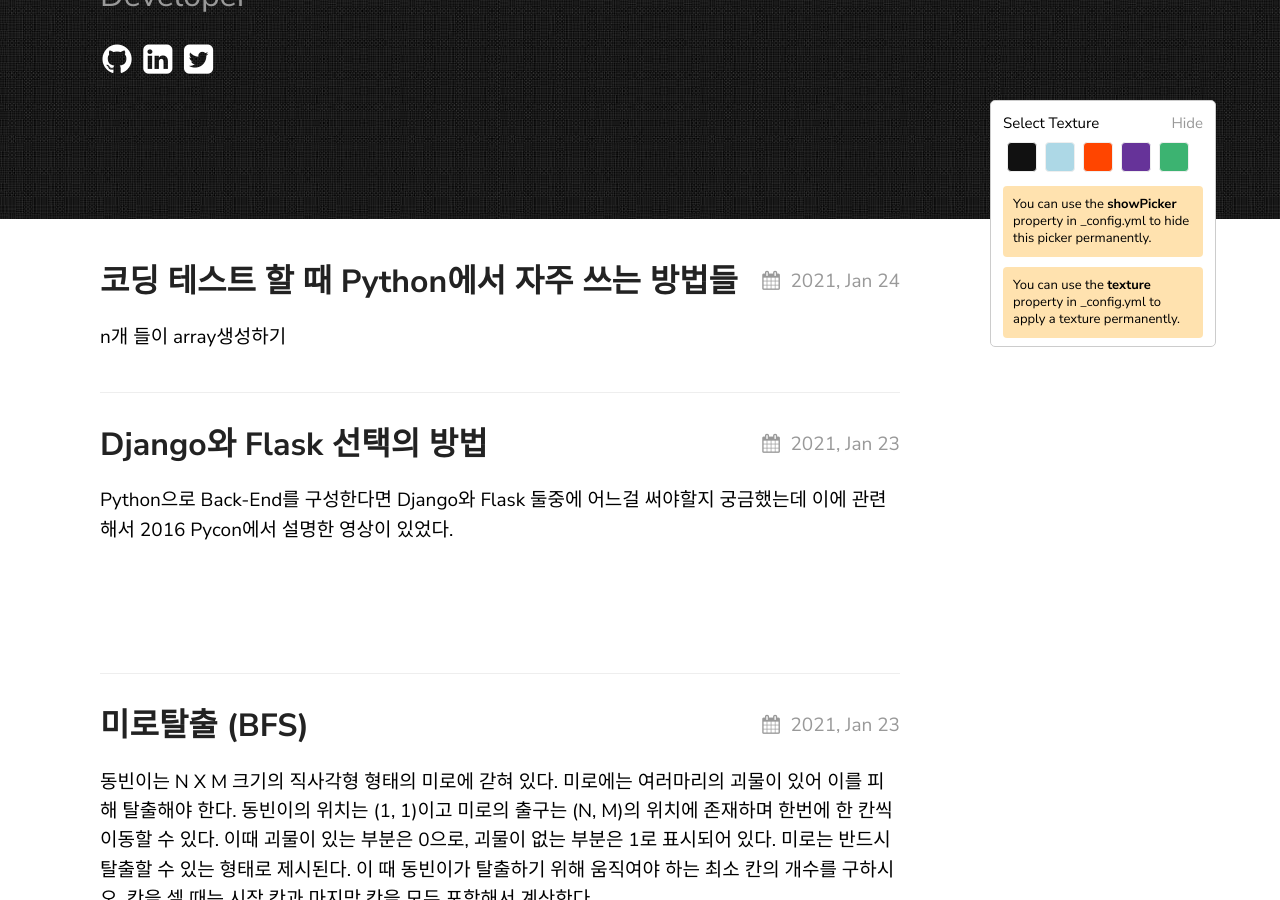
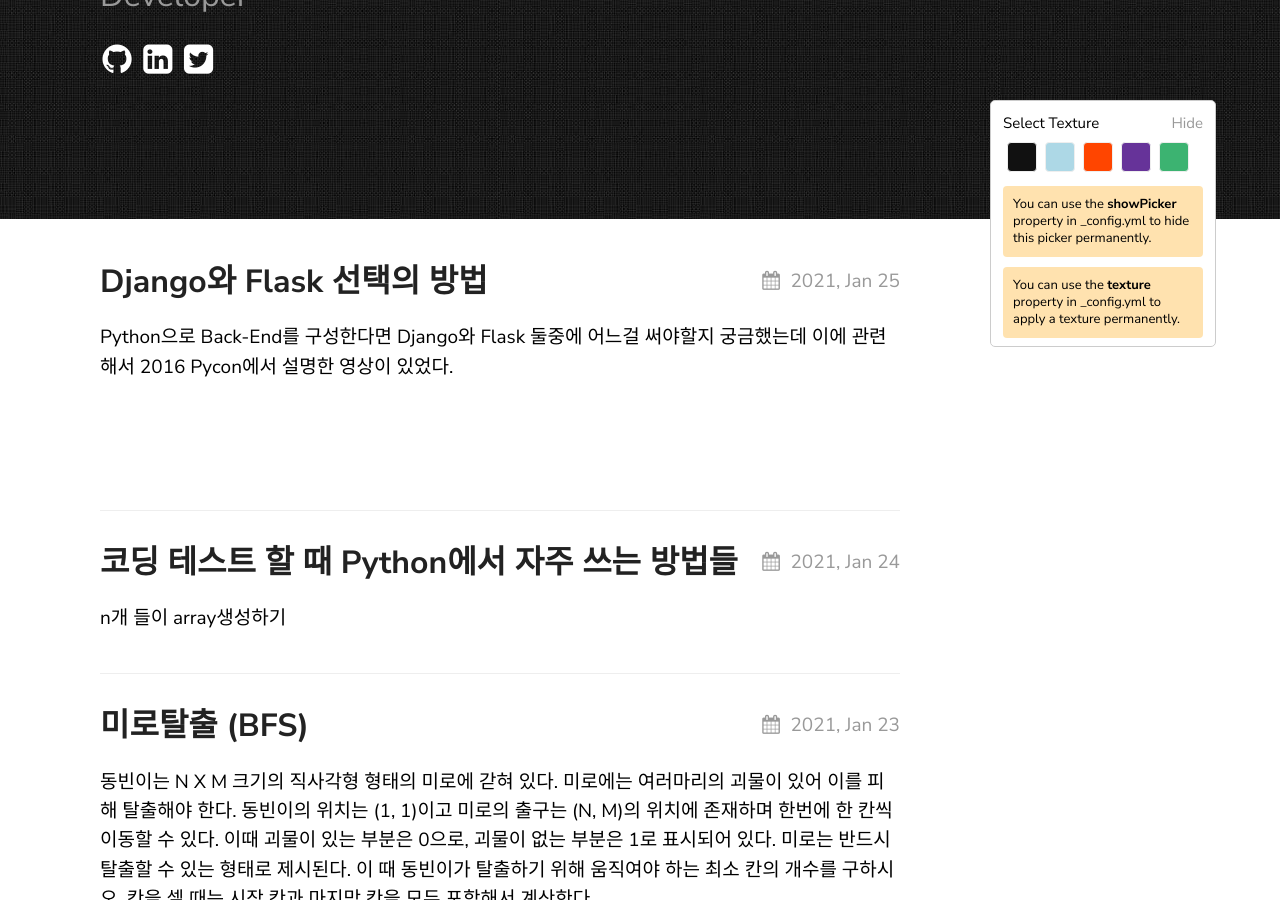
Before and after one commit to piemonte93/piemonte93.github.io, a Jekyll site: the page built from index.md, in a window 1280 px wide and 900 px high, scrolled down 445 px. Built offline with Jekyll 4.4.1, drawn with Linux system fonts in a browser that asks for light colours.

Commit message:
날짜 수정

```diff
--- a/_posts/2021-01-26-back-post1.markdown
+++ b/_posts/2021-01-26-back-post1.markdown
@@ -2,7 +2,7 @@
 layout: post
 title: "Django와 Flask 선택의 방법"
 description: Django vs Flask
-date: 2021-01-23 14:18:36 +0530
+date: 2021-01-26 01:18:36 +0530
 categories: Back-End Python Django Flask
 ---
 
```
